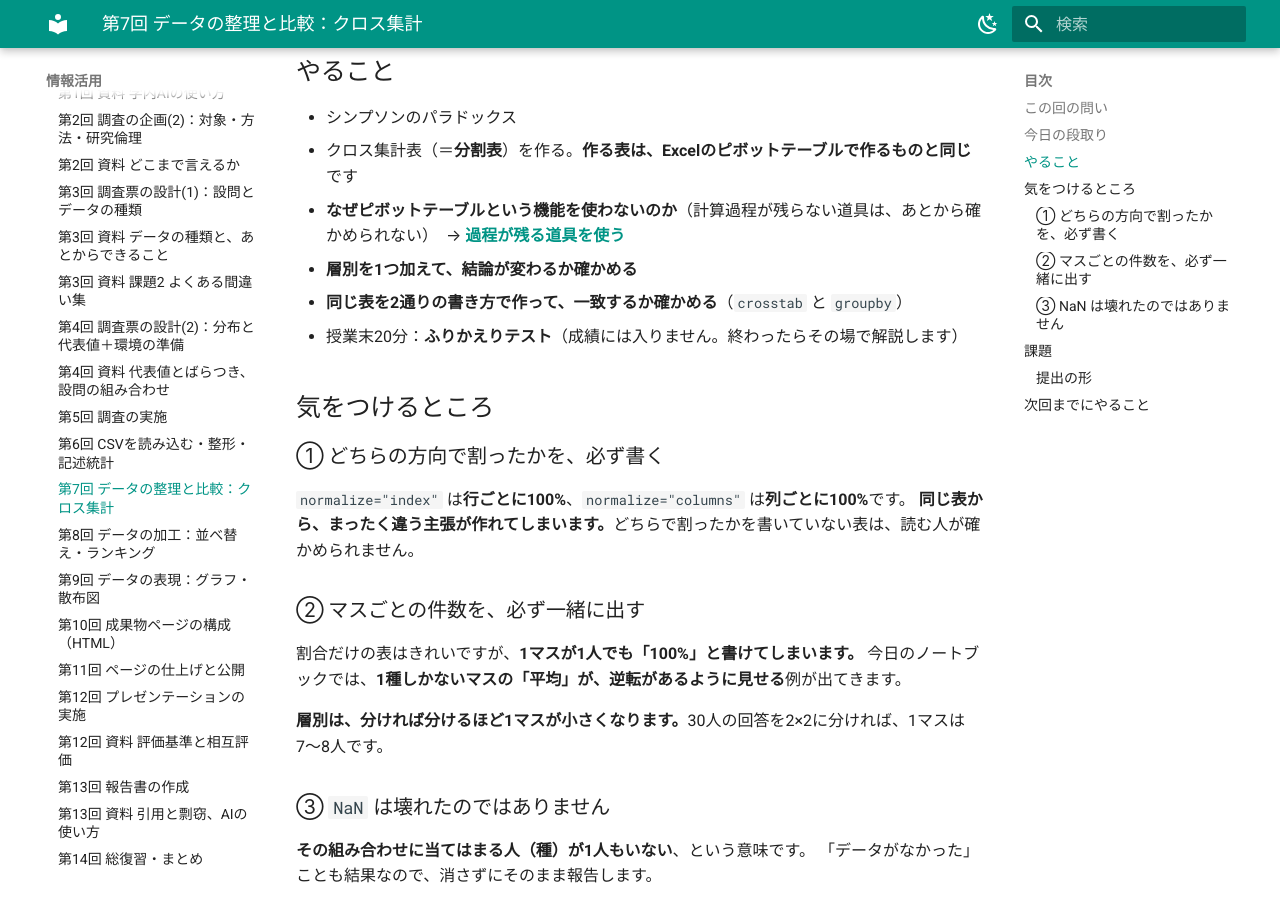
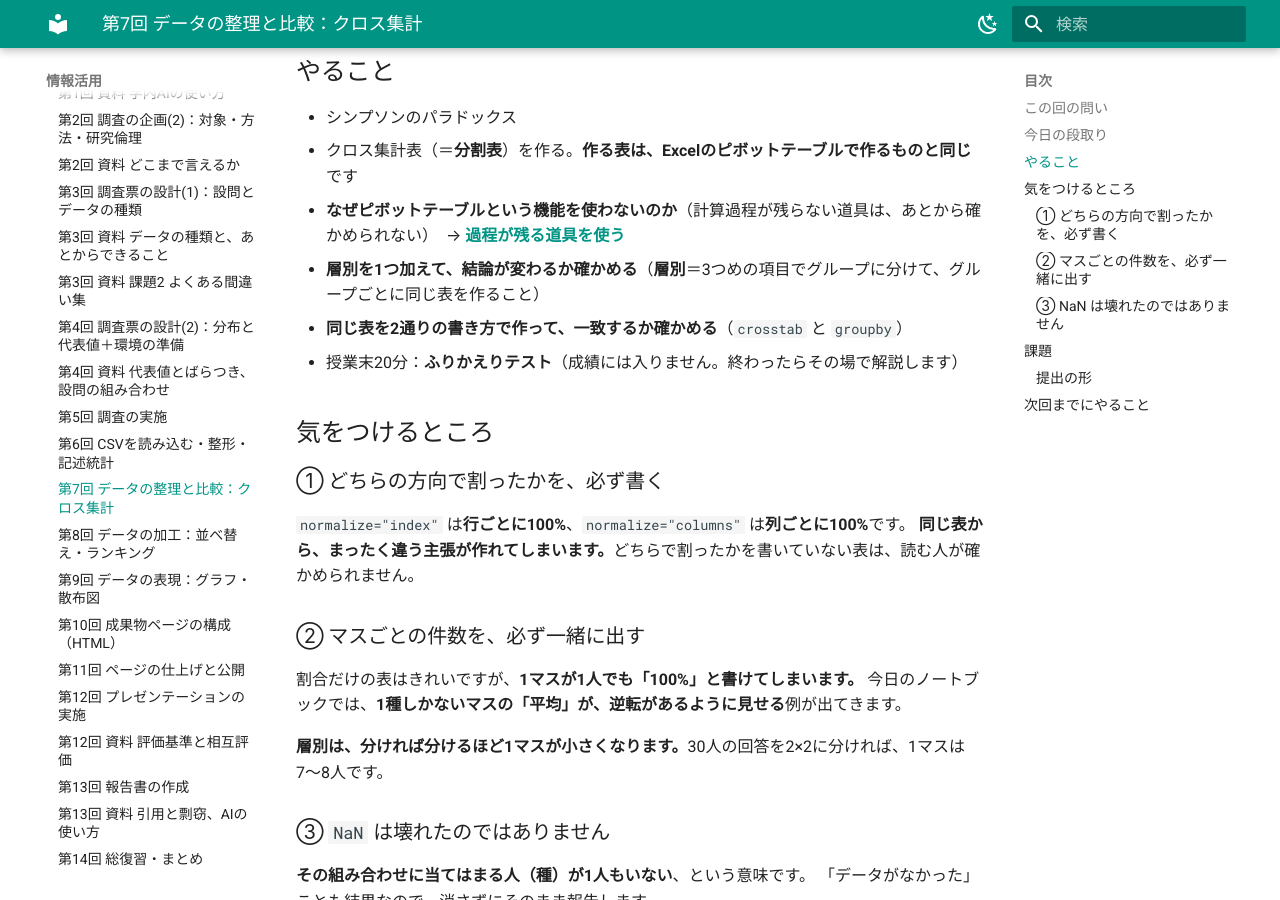
Before and after one commit to aonoa68/joho-katsuyo, an MkDocs documentation site: the page built from docs/week07.md, in a window 1280 px wide and 900 px high, scrolled down 1196 px. Built offline with MkDocs 1.6.1 and Material for MkDocs 9.7.7, drawn with Linux system fonts in a browser that asks for light colours; a script that is not in the unit is left out.

Commit message:
第7回: 層別の定義を追加し、自分のデータで層別するコードと「4.」の手順を補った
TA2名が「層別」という言葉で止まり、「4. 自分の調査データでやる」はその先の手順が書かれていないとの指摘があったため。自分のデータ用の層別コードは、これまで存在しなかった。

```diff
--- a/docs/week07.md
+++ b/docs/week07.md
@@ -41,7 +41,7 @@
 - シンプソンのパラドックス
 - クロス集計表（＝**分割表**）を作る。**作る表は、Excelのピボットテーブルで作るものと同じ**です
 - **なぜピボットテーブルという機能を使わないのか**（計算過程が残らない道具は、あとから確かめられない）　→ **[過程が残る道具を使う](process.md)**
-- **層別を1つ加えて、結論が変わるか確かめる**
+- **層別を1つ加えて、結論が変わるか確かめる**（**層別**＝3つめの項目でグループに分けて、グループごとに同じ表を作ること）
 - **同じ表を2通りの書き方で作って、一致するか確かめる**（`crosstab` と `groupby`）
 - 授業末20分：**ふりかえりテスト**（成績には入りません。終わったらその場で解説します）
 
```
Also changed, not shown: 1 other file.
